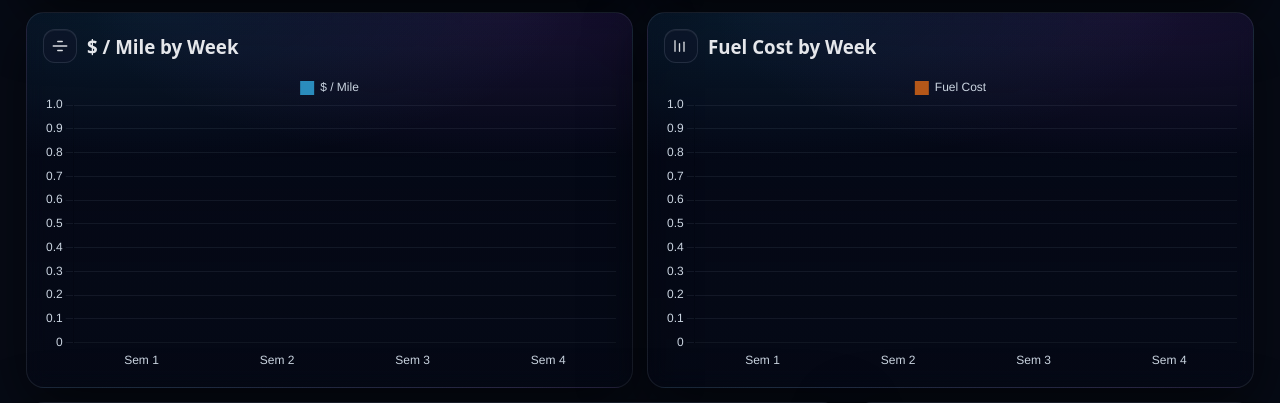
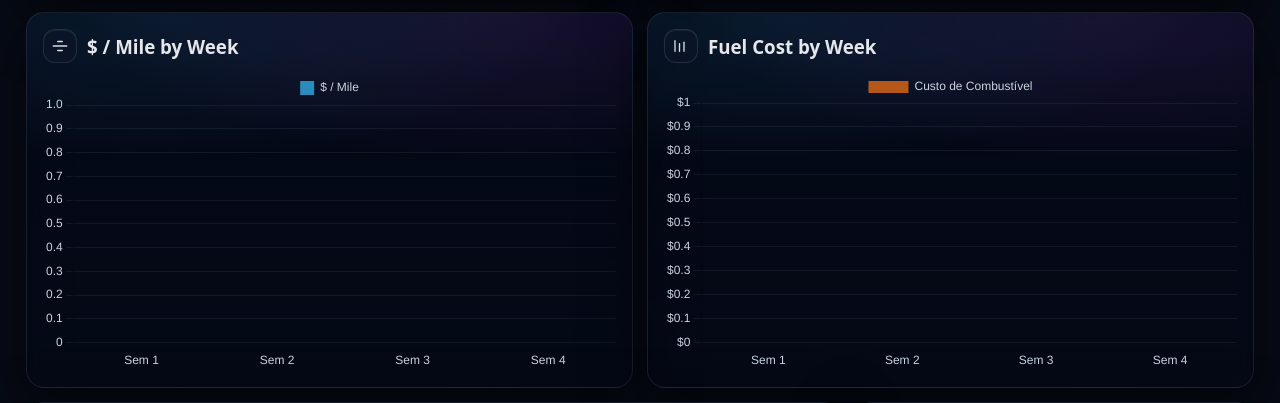
Before and after one commit to Mauricio3114/ironway-auto-transport, a Flask app: page /dashboard in a window 1280 px wide. Shown: the part 947-1350 px from the top of the page. Run offline with Flask 3, Linux system fonts and the light colour scheme; a user stored in the database is signed in; data comes from the database, SQL or seed files in the repository; data that the repository does not hold is empty.

Commit message:
fix grafico combustivel

```diff
--- a/templates/admin_dashboard.html
+++ b/templates/admin_dashboard.html
@@ -944,14 +944,38 @@ new Chart(document.getElementById("chartFuelCost"), {
     labels: wLabels,
     datasets: [
       {
-        label: "Fuel Cost",
+        label: "Custo de Combustível",
         data: fuelMonthWeekly,
         borderRadius: 12,
         backgroundColor: "rgba(249,115,22,0.72)"
       }
     ]
   },
-  options: baseChartOptions
+  options: {
+    responsive: true,
+    maintainAspectRatio: false,
+    plugins: {
+      legend: {
+        labels: { color: chartTextColor }
+      }
+    },
+    scales: {
+      x: {
+        ticks: { color: chartTextColor },
+        grid: { display: false }
+      },
+      y: {
+        beginAtZero: true,
+        ticks: {
+          color: chartTextColor,
+          callback: function(value) {
+            return "$" + value;
+          }
+        },
+        grid: { color: chartGridColor }
+      }
+    }
+  }
 });
 
 new Chart(document.getElementById("chartResult"), {
```
